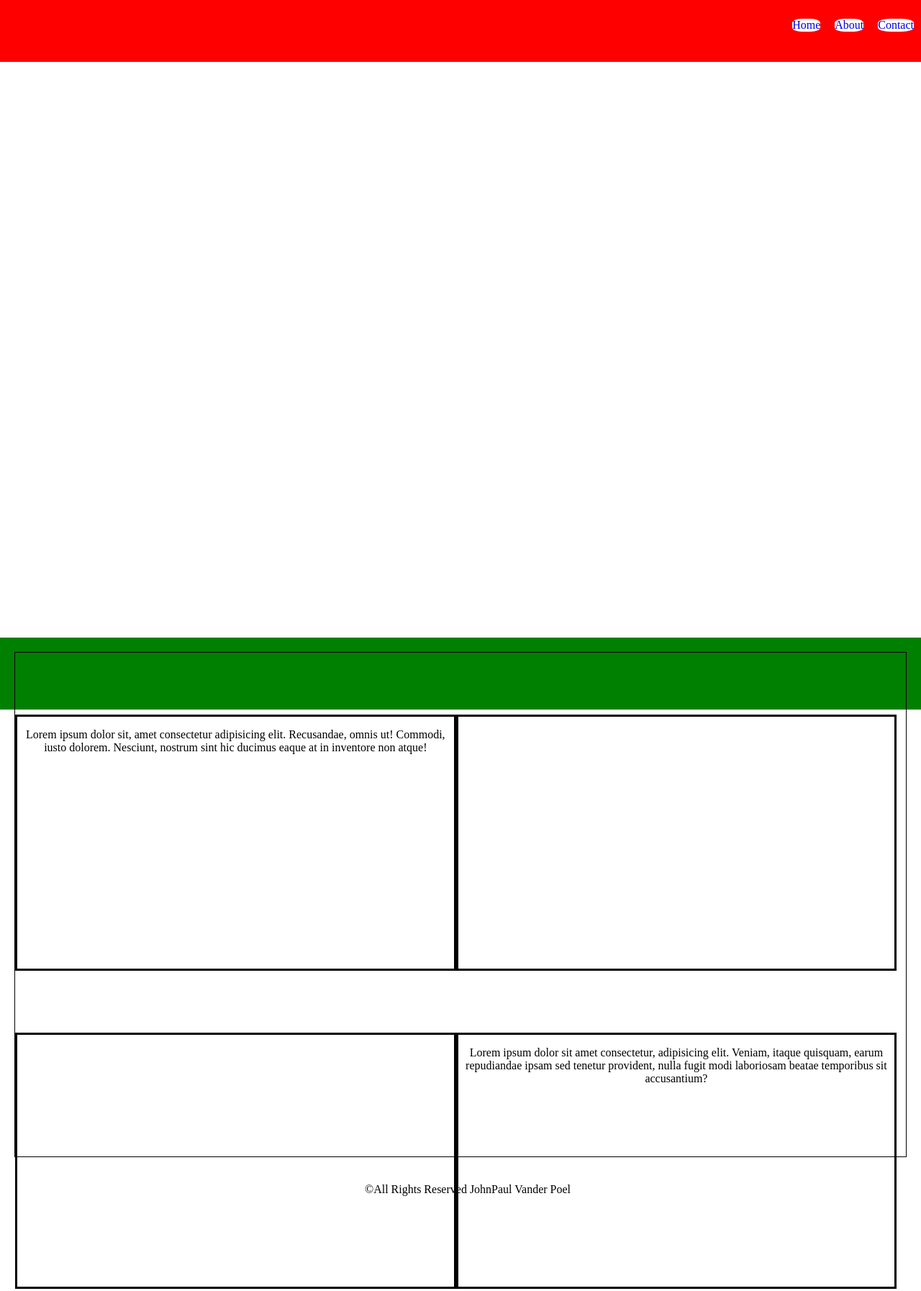
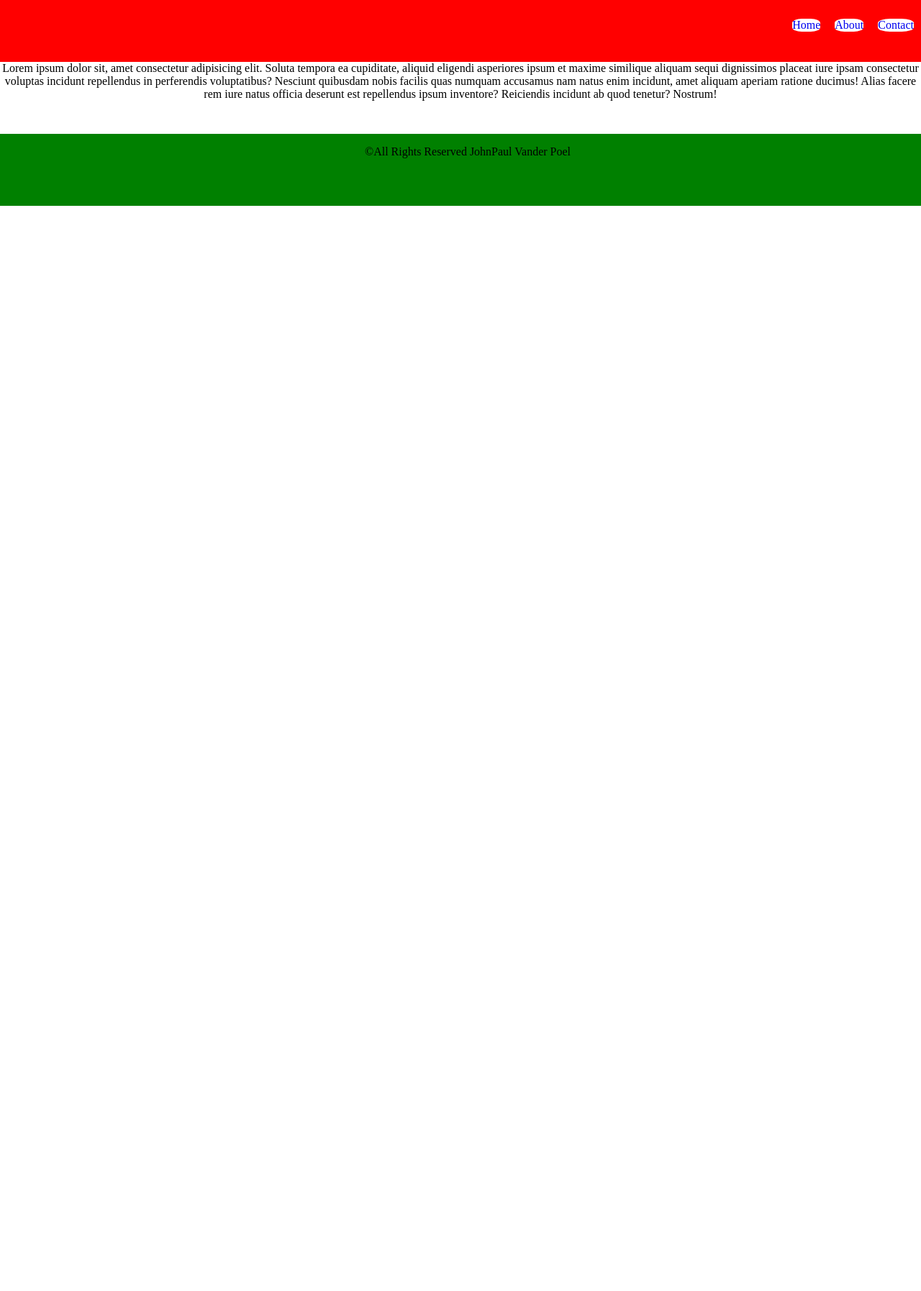
Before and after one commit to johnpaulvan/Website, a plain HTML site: page about.html in a window 1280 px wide. Shown: the top 1794 px of the page at 72% size. After the commit the page ends 800 px from the top, so only its background shows below. Drawn offline with Linux system fonts and the light colour scheme.

Commit message:
deleted some sections on the about page and added a div on the top of the page

```diff
--- a/about.html
+++ b/about.html
@@ -24,24 +24,11 @@
         </nav>
     </header>
     <main class="about-main">
+        <div class="main-top">
+            <p>Lorem ipsum dolor sit, amet consectetur adipisicing elit. Soluta tempora ea cupiditate, aliquid eligendi asperiores ipsum et maxime similique aliquam sequi dignissimos placeat iure ipsam consectetur voluptas incidunt repellendus in perferendis voluptatibus? Nesciunt quibusdam nobis facilis quas numquam accusamus nam natus enim incidunt, amet aliquam aperiam ratione ducimus! Alias facere rem iure natus officia deserunt est repellendus ipsum inventore? Reiciendis incidunt ab quod tenetur? Nostrum!</p>
+        </div>
 
     </main>
-    <section class="about-section">
-       <div class="dividers">
-           <p>Lorem ipsum dolor sit, amet consectetur adipisicing elit. Recusandae, omnis ut! Commodi, iusto dolorem. Nesciunt, nostrum sint hic ducimus eaque at in inventore non atque!</p>
-       </div>
-       <div class="dividers">
-
-       </div>
-       <div class="dividers"></div>
-       <div class="dividers">
-        <p>Lorem ipsum dolor sit amet consectetur, adipisicing elit. Veniam, itaque quisquam, earum repudiandae ipsam sed tenetur provident, nulla fugit modi laboriosam beatae temporibus sit accusantium?</p>
-       </div>
-       <div class="dividers">
-           <p>Lorem, ipsum dolor sit amet consectetur adipisicing elit. Delectus, cupiditate dignissimos exercitationem dicta maiores, blanditiis ad illo officiis aspernatur atque nam obcaecati numquam reprehenderit, deserunt pariatur laboriosam expedita similique doloribus. Assumenda maxime officia fugiat vitae harum eos porro delectus, fugit voluptas, veritatis aspernatur est nemo. Explicabo, fuga voluptate? Sequi!</p>
-       </div>
-       <div class="dividers"></div>
-    </section>
     <footer class="footer">
         <div class="copy">
             <p>&copy;All Rights Reserved JohnPaul Vander Poel</p>
--- a/css/about.css
+++ b/css/about.css
@@ -7,13 +7,10 @@
     margin-top:86px;
 }
 .about-main{
-    height:800px;
+    height:100px;
     width:100%;
     margin-top:86px;
 }
-.about-section{
-    height:700px;
-    margin:20px;
-    float:left;
-    border: 1px solid black;
+.main-top{
+    font: size 24;
 }
```
